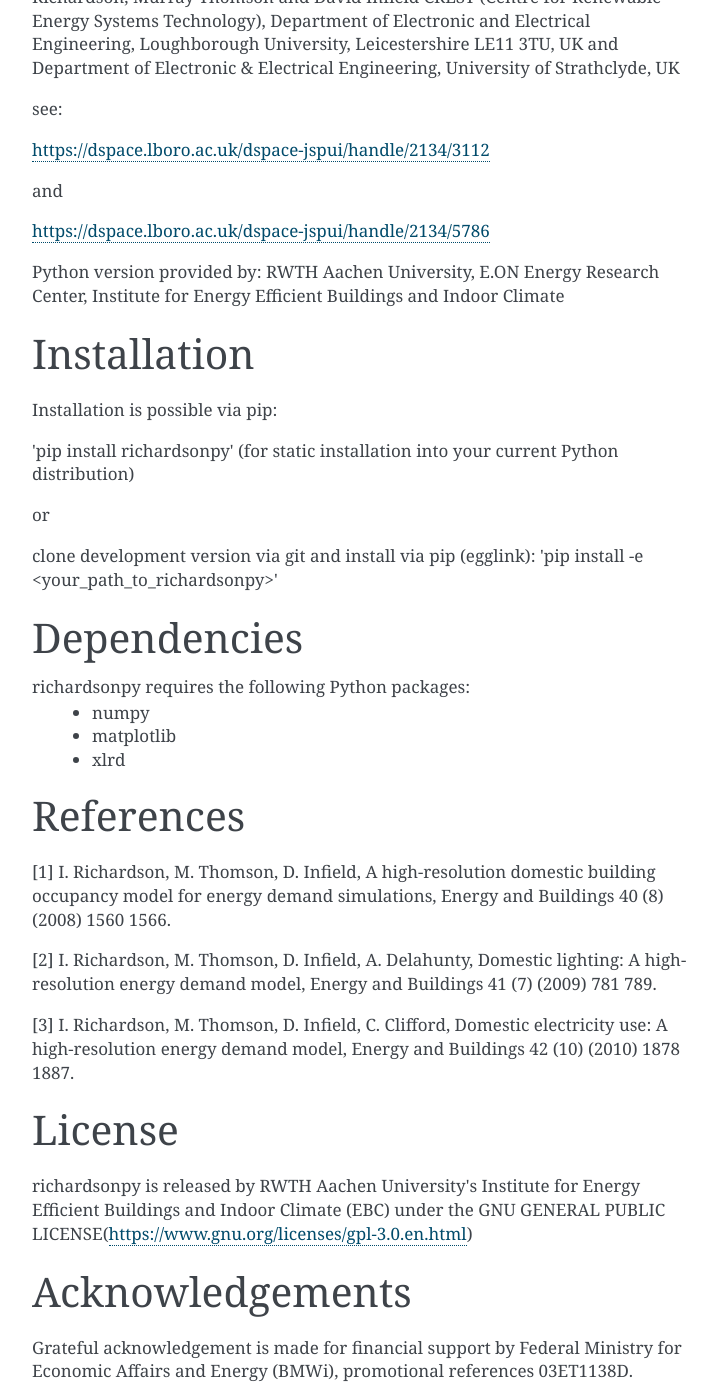
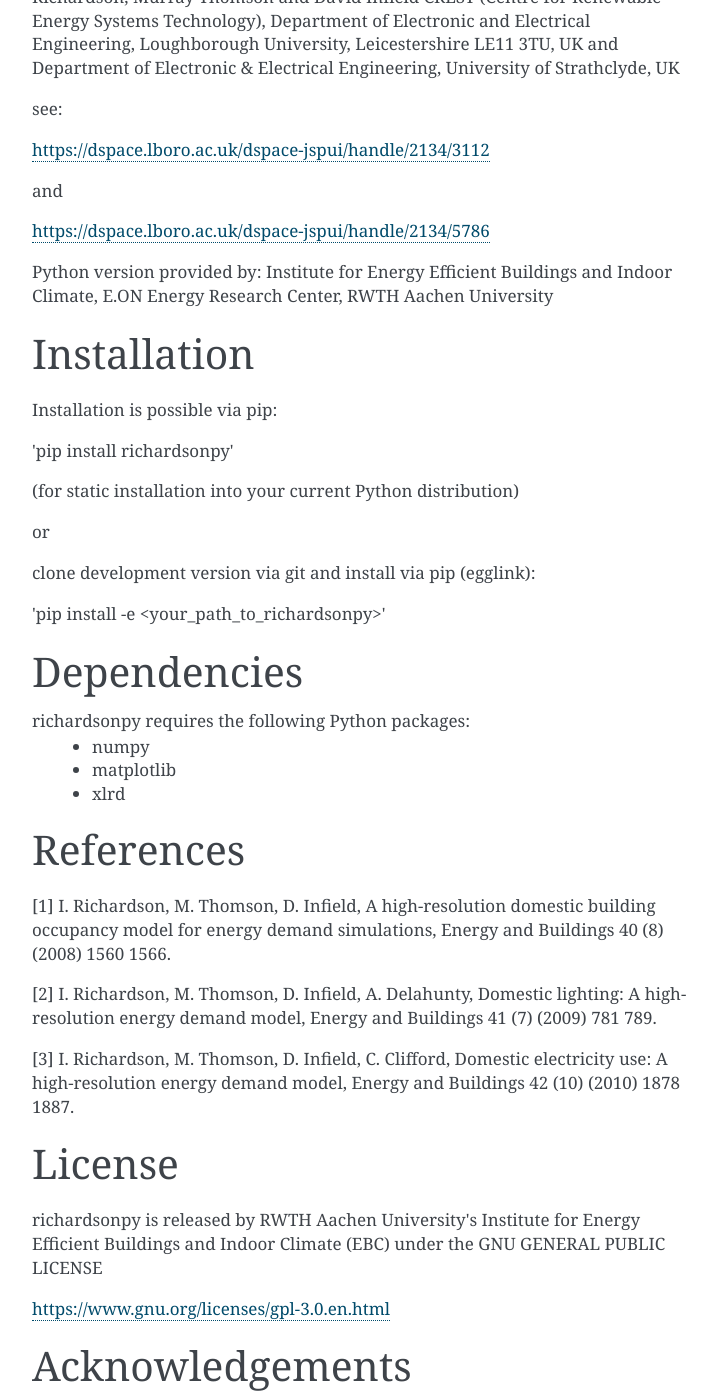
Before and after one commit to RWTH-EBC/richardsonpy, a Sphinx documentation site: the page built from doc/index.rst, in a window 1280 px wide and 1400 px high, scrolled down 361 px. Shown: the whole window, without its empty margins (388-1105 px from the left). Built offline with Sphinx 7.4.7, drawn with Linux system fonts in a browser that asks for light colours; some of the changed text lies outside the part shown.

Commit message:
Add foerderlogo_bmwi.jpg and restructure intro #13

```diff
--- a/doc/index.rst
+++ b/doc/index.rst
@@ -42,8 +42,9 @@
 https://dspace.lboro.ac.uk/dspace-jspui/handle/2134/5786
 
 Python version provided by:
-RWTH Aachen University, E.ON Energy Research Center,
-Institute for Energy Efficient Buildings and Indoor Climate
+Institute for Energy Efficient Buildings and Indoor Climate,
+E.ON Energy Research Center, RWTH Aachen University
+
 
 Installation
 ============
@@ -51,11 +52,13 @@
 Installation is possible via pip:
 
 'pip install richardsonpy'
+
 (for static installation into your current Python distribution)
 
 or
 
 clone development version via git and install via pip (egglink):
+
 'pip install -e <your_path_to_richardsonpy>'
 
 Dependencies
@@ -86,7 +89,9 @@
 ============
 
 richardsonpy is released by RWTH Aachen University's Institute for Energy Efficient Buildings and Indoor Climate (EBC)
-under the GNU GENERAL PUBLIC LICENSE(https://www.gnu.org/licenses/gpl-3.0.en.html)
+under the GNU GENERAL PUBLIC LICENSE
+
+https://www.gnu.org/licenses/gpl-3.0.en.html
 
 Acknowledgements
 =================
@@ -94,7 +99,8 @@
 Grateful acknowledgement is made for financial support by Federal Ministry for Economic Affairs and Energy (BMWi),
 promotional references 03ET1138D.
 
-<img src="http://www.innovation-beratung-foerderung.de/INNO/Redaktion/DE/Bilder/Titelbilder/titel_foerderlogo_bmwi.jpg;jsessionid=4BD60B6CD6337CDB6DE21DC1F3D6FEC5?__blob=poster&v=2)" width="200">
+.. image:: _static/foerderlogo_bmwi.jpg
+   :scale: 30 %
 
 Moreover, we would like to thank Ian Richardson, Murray Thomson and David
 Infield for providing the basic tool version as open-source tool.
```
Also changed, not shown: other parts of doc/index.rst (+1 -1 lines), doc/_static/foerderlogo_bmwi.jpg (added), 7 other files.
